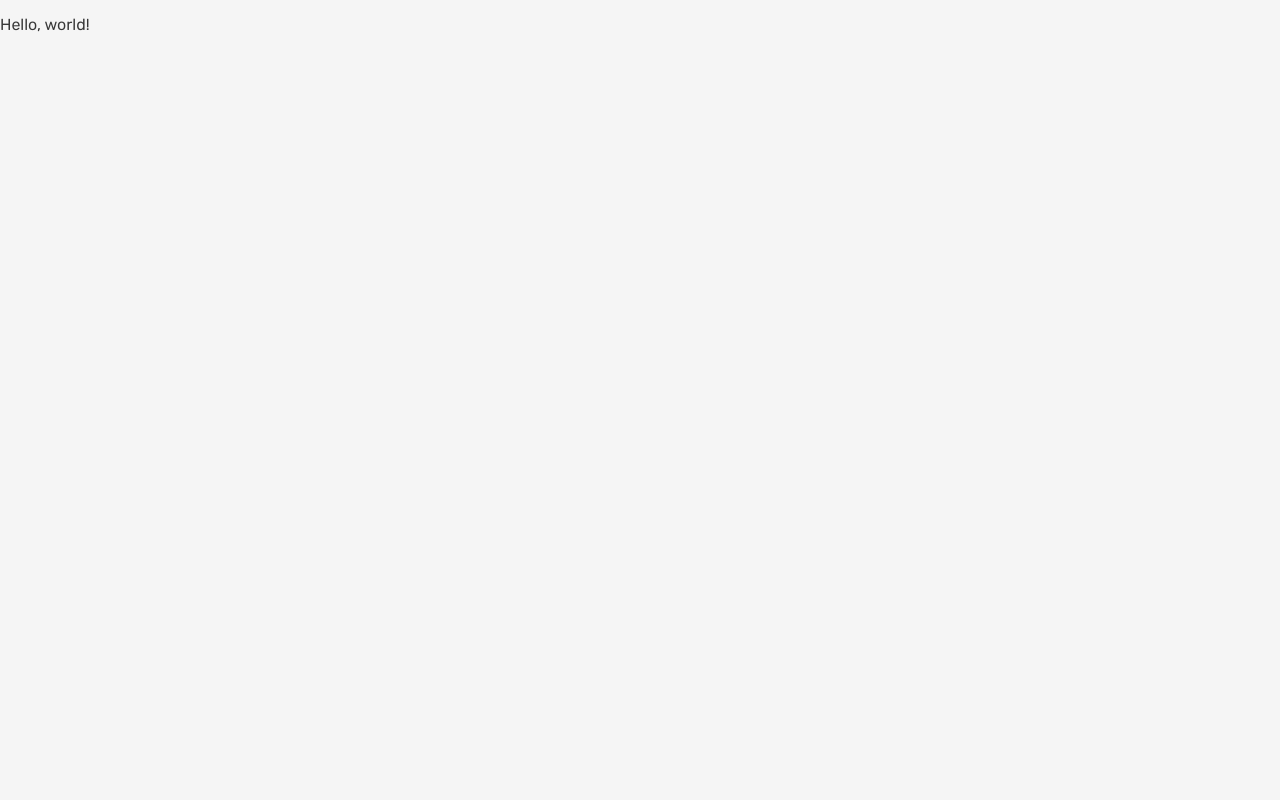
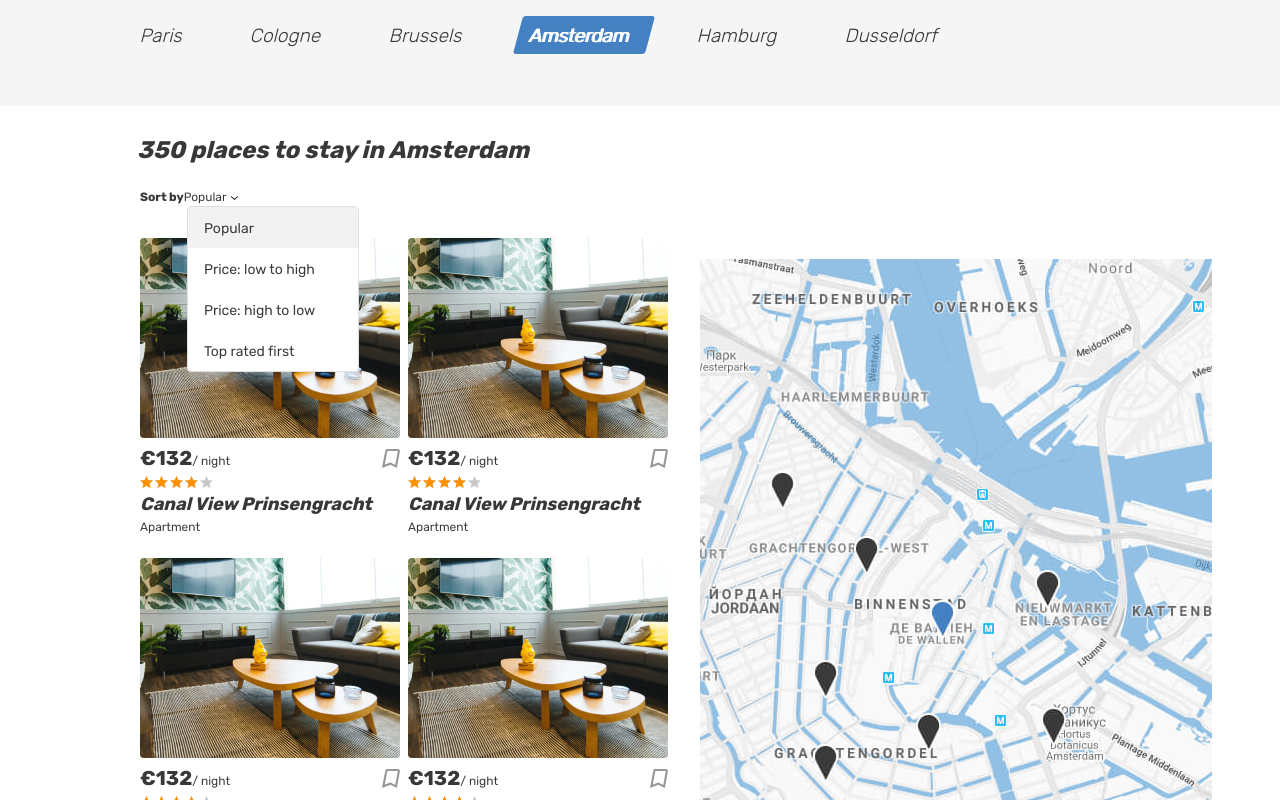
Before and after one commit to artidy/1842585-six-cities-9, a React (Create React App) app in the folder project/: page / in a window 1280 px wide. Shown: the top 800 px of the page. Built offline with nearby package versions, Linux system fonts and the light colour scheme.

Commit message:
Добавили компонент главной страницы и компонент карточки места

```diff
--- a/project/src/components/app/app.tsx
+++ b/project/src/components/app/app.tsx
@@ -1,5 +1,8 @@
-function App(): JSX.Element {
-  return <p>Hello, world!</p>;
+import Main from '../main/main';
+import MainProps from '../../types/main-props';
+
+function App(mainProps: MainProps): JSX.Element {
+  return Main(mainProps);
 }
 
 export default App;
--- /dev/null
+++ b/project/src/components/main/main.tsx
@@ -0,0 +1,85 @@
+import PlaceCard from '../place-card/place-card';
+import MainProps from '../../types/main-props';
+
+function Main({placeCount}: MainProps): JSX.Element {
+  return (
+    <main className="page__main page__main--index">
+      <h1 className="visually-hidden">Cities</h1>
+      <div className="tabs">
+        <section className="locations container">
+          <ul className="locations__list tabs__list">
+            <li className="locations__item">
+              <a className="locations__item-link tabs__item" href="#">
+                <span>Paris</span>
+              </a>
+            </li>
+            <li className="locations__item">
+              <a className="locations__item-link tabs__item" href="#">
+                <span>Cologne</span>
+              </a>
+            </li>
+            <li className="locations__item">
+              <a className="locations__item-link tabs__item" href="#">
+                <span>Brussels</span>
+              </a>
+            </li>
+            <li className="locations__item">
+              <a className="locations__item-link tabs__item tabs__item--active">
+                <span>Amsterdam</span>
+              </a>
+            </li>
+            <li className="locations__item">
+              <a className="locations__item-link tabs__item" href="#">
+                <span>Hamburg</span>
+              </a>
+            </li>
+            <li className="locations__item">
+              <a className="locations__item-link tabs__item" href="#">
+                <span>Dusseldorf</span>
+              </a>
+            </li>
+          </ul>
+        </section>
+      </div>
+      <div className="cities">
+        <div className="cities__places-container container">
+          <section className="cities__places places">
+            <h2 className="visually-hidden">Places</h2>
+            <b className="places__found">{placeCount} places to stay in Amsterdam</b>
+            <form className="places__sorting" action="#" method="get">
+              <span className="places__sorting-caption">Sort by</span>
+              <span className="places__sorting-type" tabIndex={0}>
+                Popular
+                <svg className="places__sorting-arrow" width="7" height="4">
+                  <use xlinkHref="#icon-arrow-select"></use>
+                </svg>
+              </span>
+              <ul className="places__options places__options--custom places__options--opened">
+                <li className="places__option places__option--active" tabIndex={0}>Popular</li>
+                <li className="places__option" tabIndex={0}>Price: low to high</li>
+                <li className="places__option" tabIndex={0}>Price: high to low</li>
+                <li className="places__option" tabIndex={0}>Top rated first</li>
+              </ul>
+            </form>
+            <div className="cities__places-list places__list tabs__content">
+              { PlaceCard() }
+
+              { PlaceCard() }
+
+              { PlaceCard() }
+
+              { PlaceCard() }
+
+              { PlaceCard() }
+            </div>
+          </section>
+          <div className="cities__right-section">
+            <section className="cities__map map"></section>
+          </div>
+        </div>
+      </div>
+    </main>
+  );
+}
+
+export default Main;
--- /dev/null
+++ b/project/src/components/place-card/place-card.tsx
@@ -0,0 +1,37 @@
+function PlaceCard(): JSX.Element {
+  return (
+    <article className="cities__place-card place-card">
+      <div className="cities__image-wrapper place-card__image-wrapper">
+        <a href="#">
+          <img className="place-card__image" src="img/apartment-02.jpg" width="260" height="200" alt="Place image" />
+        </a>
+      </div>
+      <div className="place-card__info">
+        <div className="place-card__price-wrapper">
+          <div className="place-card__price">
+            <b className="place-card__price-value">&euro;132</b>
+            <span className="place-card__price-text">&#47;&nbsp;night</span>
+          </div>
+          <button className="place-card__bookmark-button button" type="button">
+            <svg className="place-card__bookmark-icon" width="18" height="19">
+              <use xlinkHref="#icon-bookmark"></use>
+            </svg>
+            <span className="visually-hidden">To bookmarks</span>
+          </button>
+        </div>
+        <div className="place-card__rating rating">
+          <div className="place-card__stars rating__stars">
+            <span style={{ width: '80%' }}></span>
+            <span className="visually-hidden">Rating</span>
+          </div>
+        </div>
+        <h2 className="place-card__name">
+          <a href="#">Canal View Prinsengracht</a>
+        </h2>
+        <p className="place-card__type">Apartment</p>
+      </div>
+    </article>
+  );
+}
+
+export default PlaceCard;
--- a/project/src/index.tsx
+++ b/project/src/index.tsx
@@ -2,8 +2,12 @@
 import ReactDOM from 'react-dom';
 import App from './components/app/app';
 
+const Settings = {
+  placeCount: 350,
+};
+
 ReactDOM.render(
   <React.StrictMode>
-    <App />
+    <App placeCount={Settings.placeCount} />
   </React.StrictMode>,
   document.getElementById('root'));
--- /dev/null
+++ b/project/src/types/main-props.tsx
@@ -0,0 +1,6 @@
+
+type MainProps = {
+  placeCount: number;
+}
+
+export default MainProps
```
Also changed, not shown: 1 other file (tests, documents, lock files or other folders).
